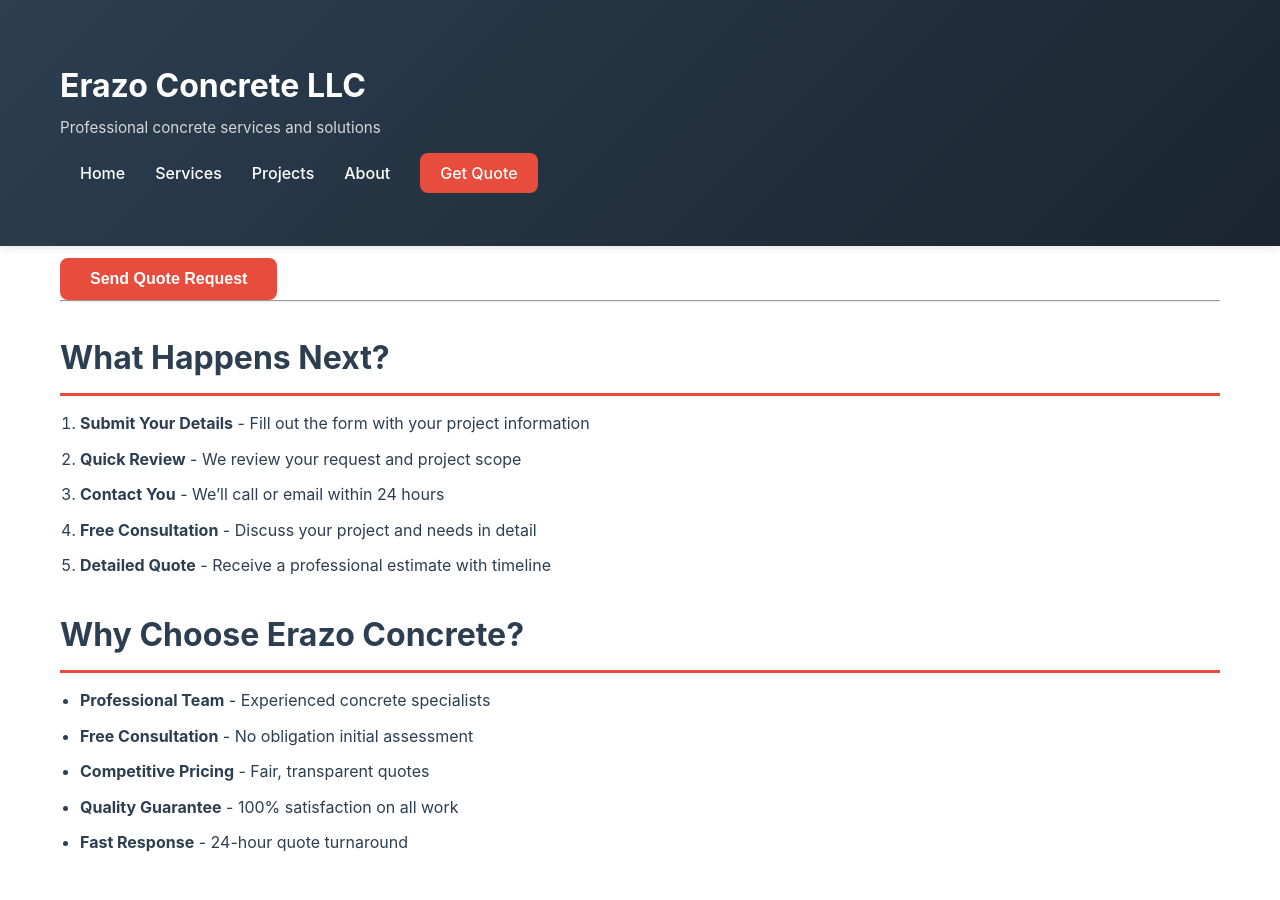
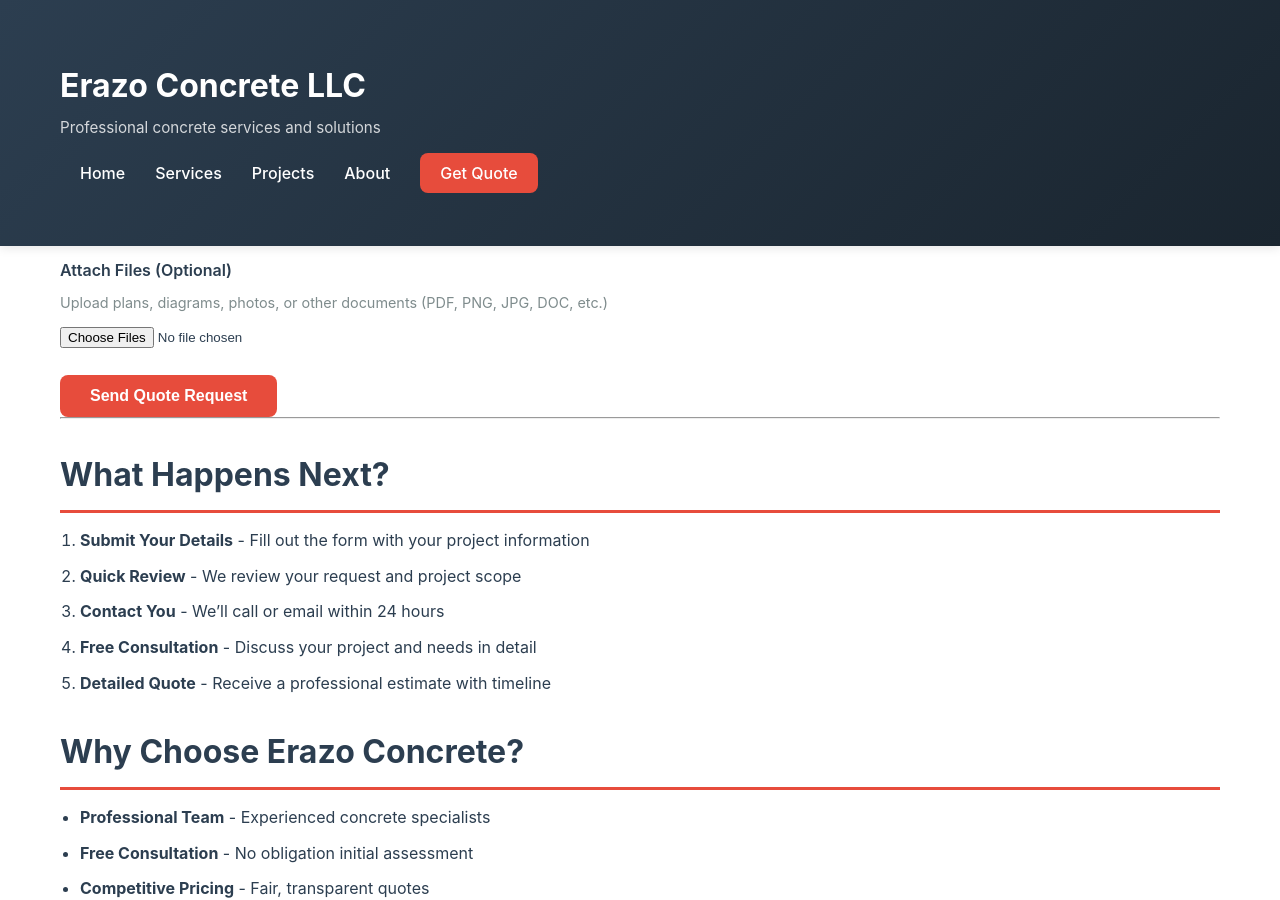
Before and after one commit to ErazoConcrete/Erazoconcrete.github.io, a Jekyll site: the page built from contact.md, in a window 1280 px wide and 900 px high, scrolled down 1450 px. Built offline with Jekyll 4.4.1, drawn with Linux system fonts in a browser that asks for light colours; part of the change alters nothing that is shown.

Commit message:
Add more service options and file upload to quote form

```diff
--- a/contact.md
+++ b/contact.md
@@ -40,11 +40,14 @@ Fill out the form below with your project details. We'll review your request and
     <label for="service">Service Type *</label>
     <select id="service" name="service" required>
       <option value="">-- Select a Service --</option>
+      <option value="Foundation Work">Foundation Work</option>
       <option value="Concrete Driveway">Concrete Driveway</option>
-      <option value="Patio & Walkway">Patio & Walkway</option>
-      <option value="Foundation Work">Foundation Work</option>
-      <option value="Repairs & Maintenance">Repairs & Maintenance</option>
-      <option value="Other">Other / Custom</option>
+      <option value="Loading Dock">Loading Dock</option>
+      <option value="Concrete Slab">Concrete Slab</option>
+      <option value="Site Preparation">Site Preparation</option>
+      <option value="Parking Lot">Parking Lot</option>
+      <option value="Custom Project">Custom Project</option>
+      <option value="Other">Other</option>
     </select>
   </div>
 
@@ -69,6 +72,12 @@ Fill out the form below with your project details. We'll review your request and
     <input type="text" id="budget" name="budget" placeholder="e.g., $5,000 - $10,000">
   </div>
 
+  <div class="form-group">
+    <label for="attachments">Attach Files (Optional)</label>
+    <p style="font-size: 0.9em; color: #7f8c8d; margin-bottom: 10px;">Upload plans, diagrams, photos, or other documents (PDF, PNG, JPG, DOC, etc.)</p>
+    <input type="file" id="attachments" name="attachments" multiple accept=".pdf,.png,.jpg,.jpeg,.gif,.doc,.docx,.xls,.xlsx,.dwg">
+  </div>
+
   <button type="submit" class="btn">Send Quote Request</button>
 
 </form>
```
